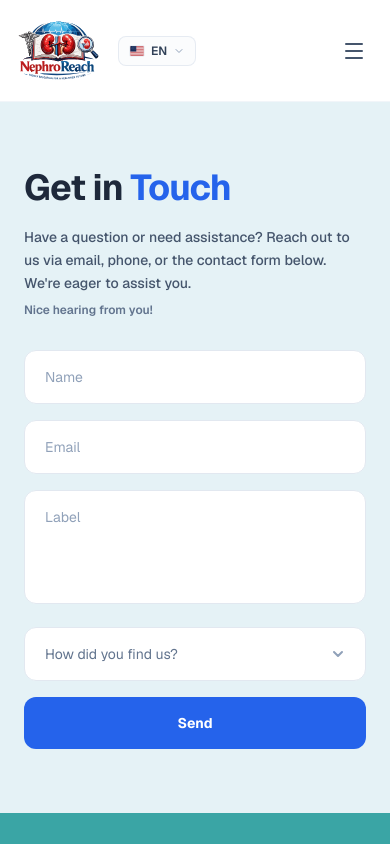
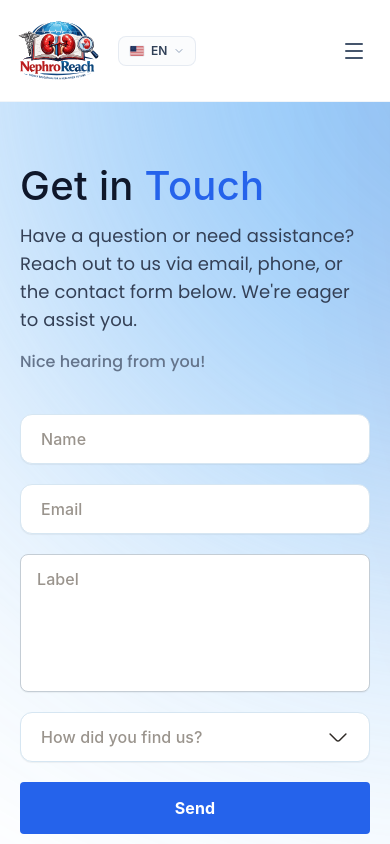
Before and after one commit to mahmud-gitcode/Nephro-reach, a Next.js app: page /contact-us in a window 390 px wide. Shown: the top 844 px of the page. Built offline with nearby package versions, Linux system fonts and the light colour scheme.

Commit message:
Add Poppins font and update Contact Us page for improved styling and user experience

```diff
--- a/app/contact-us/page.tsx
+++ b/app/contact-us/page.tsx
@@ -3,8 +3,16 @@
 import React, { useState } from "react";
 import Header from "@/components/layout/Header";
 import Footer from "@/components/layout/Footer";
-import Image from "next/image";
-import { ChevronDown } from "lucide-react";
+
+const sources = [
+  { value: "search", label: "Search Engine" },
+  { value: "social", label: "Social Media" },
+  { value: "referral", label: "Referral" },
+  { value: "other", label: "Other" },
+];
+
+const fieldShell =
+  "w-full rounded-[12px] border border-[#D6E6F2] bg-white px-5 py-3 text-base font-medium leading-6 tracking-[0.08px] text-[#0F172A] shadow-[0_1px_1px_rgba(0,0,0,0.05)] outline-none placeholder:text-[#9A948D] focus:border-[#2563EB] focus:shadow-[0_0_0_4px_#D7EDFF]";
 
 export default function ContactUsPage() {
   const [formData, setFormData] = useState({
@@ -14,7 +22,11 @@ export default function ContactUsPage() {
     source: "",
   });
 
-  const handleChange = (e: React.ChangeEvent<HTMLInputElement | HTMLTextAreaElement | HTMLSelectElement>) => {
+  const handleChange = (
+    e: React.ChangeEvent<
+      HTMLInputElement | HTMLTextAreaElement | HTMLSelectElement
+    >,
+  ) => {
     const { name, value } = e.target;
     setFormData((prev) => ({ ...prev, [name]: value }));
   };
@@ -25,33 +37,50 @@ export default function ContactUsPage() {
   };
 
   return (
-    <>
-      <div className="min-h-screen flex flex-col font-sans bg-[#F9FBFF] overflow-hidden">
+    <div className="flex min-h-screen flex-col bg-white font-sf text-[#0F172A]">
       <Header />
 
-      <main className="relative flex-grow flex w-full">
-        {/* Right side teal background block - approx 33% of screen */}
-        <div className="absolute top-0 right-0 w-full lg:w-[33%] h-full bg-[#3AA5A5] z-0" />
+      <main className="relative w-full flex-grow overflow-hidden border-t border-[#E9EEF4] lg:h-[900px]">
+        {/* Blurred colour washes behind the form */}
+        <div
+          aria-hidden
+          className="pointer-events-none absolute left-1/2 top-0 h-full w-[1440px] -translate-x-1/2"
+        >
+          <div className="absolute left-[505px] top-[-535px] size-[992px] rounded-full bg-[#55A8F5] opacity-70 blur-[198px]" />
+          <div className="absolute left-[1287px] top-[-460px] size-[992px] rounded-full bg-[#FF0000] opacity-70 blur-[198px]" />
 
-        {/* Background diagonal graphics for left side */}
-        <div className="absolute top-[-10%] left-[-10%] w-[50%] h-[150%] bg-[#EAF2FF] transform rotate-[-45deg] z-0 hidden lg:block pointer-events-none" />
+          {/* Two pale diagonal pills sweeping in from the lower left */}
+          <div className="absolute left-[-116px] top-[-46px] flex h-[557px] w-[584px] items-center justify-center">
+            <div className="flex-none -scale-y-100 rotate-[42.14deg] skew-x-[2.07deg]">
+              <div className="h-[155px] w-[652px] rounded-[105px] bg-[#DBE9FE] opacity-[0.47]" />
+            </div>
+          </div>
+          <div className="absolute left-[-290px] top-[73px] flex h-[600px] w-[629px] items-center justify-center">
+            <div className="flex-none -scale-y-100 rotate-[42.14deg] skew-x-[2.07deg]">
+              <div className="h-[167px] w-[703px] rounded-[105px] bg-[#DBE9FE] opacity-[0.47]" />
+            </div>
+          </div>
+        </div>
 
-        {/* Main Content Flex Container */}
-        <div className="w-full flex flex-col lg:flex-row relative z-10">
-
-          {/* Left Column (Form) */}
-          <div className="w-full lg:w-[55%] px-6 sm:px-12 md:px-[60px] lg:pl-[120px] py-16 md:py-24 flex flex-col justify-center bg-[#F9FBFF]/90 lg:bg-transparent backdrop-blur-sm lg:backdrop-blur-none">
-            <h1 className="text-4xl sm:text-[44px] md:text-[54px] font-bold text-[#1E293B] tracking-tight leading-tight mb-4">
+        <div className="relative mx-auto flex w-full max-w-[614px] flex-col gap-10 px-5 py-16 sm:px-0 lg:pb-0 lg:pt-[113px]">
+          <div className="flex w-full flex-col items-start gap-4">
+            <h1 className="text-[40px] font-medium leading-none tracking-[0.3px] text-[#0F172A] sm:text-[60px]">
               Get in <span className="text-[#2563EB]">Touch</span>
             </h1>
-            <p className="text-slate-600 text-sm md:text-base font-medium leading-relaxed mb-2 max-w-lg">
-              Have a question or need assistance? Reach out to us via email, phone, or the contact form below. We're eager to assist you.
+            <p className="font-poppins text-lg font-normal leading-7 tracking-[0.09px] text-[#344056]">
+              <span className="sm:block">
+                Have a question or need assistance? Reach out to us via email,{" "}
+              </span>
+              <span className="sm:block">
+                phone, or the contact form below. We&apos;re eager to assist you.
+              </span>
             </p>
-            <p className="text-slate-500 text-xs md:text-sm font-semibold mb-8">
+            <p className="font-poppins text-base font-medium leading-6 tracking-[0.08px] text-[#64748B]">
               Nice hearing from you!
             </p>
+          </div>
 
-            <form onSubmit={handleSubmit} className="space-y-4 max-w-lg">
+          <form onSubmit={handleSubmit} className="flex w-full flex-col gap-5">
             <input
               type="text"
               name="name"
@@ -59,7 +88,7 @@ export default function ContactUsPage() {
               value={formData.name}
               onChange={handleChange}
               required
-                className="w-full px-5 py-4 rounded-xl border border-slate-200 focus:border-blue-500 outline-none text-sm placeholder-slate-400 bg-white"
+              className={`h-[50px] ${fieldShell}`}
             />
             <input
               type="email"
@@ -68,16 +97,15 @@ export default function ContactUsPage() {
               value={formData.email}
               onChange={handleChange}
               required
-                className="w-full px-5 py-4 rounded-xl border border-slate-200 focus:border-blue-500 outline-none text-sm placeholder-slate-400 bg-white"
+              className={`h-[50px] ${fieldShell}`}
             />
             <textarea
               name="message"
               placeholder="Label"
-                rows={4}
               value={formData.message}
               onChange={handleChange}
               required
-                className="w-full px-5 py-4 rounded-xl border border-slate-200 focus:border-blue-500 outline-none text-sm placeholder-slate-400 bg-white resize-none"
+              className="h-[138px] w-full resize-none rounded-[8px] border border-[#C4CDD5] bg-white py-3 pl-4 pr-3 text-base font-medium leading-6 tracking-[0.08px] text-[#0F172A] shadow-[0_1px_1px_rgba(0,0,0,0.05)] outline-none placeholder:text-[#9A948D] focus:border-[#2563EB] focus:shadow-[0_0_0_4px_#D7EDFF]"
             />
             <div className="relative">
               <select
@@ -85,44 +113,38 @@ export default function ContactUsPage() {
                 value={formData.source}
                 onChange={handleChange}
                 required
-                  className="w-full px-5 py-4 rounded-xl border border-slate-200 focus:border-blue-500 outline-none text-sm text-slate-500 bg-white appearance-none cursor-pointer"
+                className={`h-[50px] cursor-pointer appearance-none pr-14 ${fieldShell} ${
+                  formData.source ? "text-[#0F172A]" : "text-[#9A948D]"
+                }`}
               >
-                  <option value="" disabled>How did you find us?</option>
-                  <option value="search">Search Engine</option>
-                  <option value="social">Social Media</option>
-                  <option value="referral">Referral</option>
-                  <option value="other">Other</option>
+                <option value="" disabled>
+                  How did you find us?
+                </option>
+                {sources.map((source) => (
+                  <option key={source.value} value={source.value}>
+                    {source.label}
+                  </option>
+                ))}
               </select>
-                <div className="absolute right-5 top-1/2 -translate-y-1/2 pointer-events-none text-slate-400">
-                  <ChevronDown className="w-4 h-4 stroke-[3]" />
-                </div>
+              <span className="pointer-events-none absolute right-5 top-1/2 block size-6 -translate-y-1/2">
+                <img
+                  src="/images/contact/arrow-down.svg"
+                  alt=""
+                  className="size-full"
+                />
+              </span>
             </div>
             <button
               type="submit"
-                className="w-full py-4 bg-[#2563EB] hover:bg-blue-700 text-white font-bold text-sm rounded-xl transition-all"
+              className="flex h-[52px] w-full items-center justify-center gap-2 rounded-[4px] bg-[#2563EB] px-3.5 py-3 text-base font-bold leading-6 tracking-[0.08px] text-white transition-colors hover:bg-[#1D4ED8]"
             >
               Send
             </button>
           </form>
         </div>
+      </main>
 
-          {/* Right Column (Image) */}
-          <div className="w-full lg:w-[45%] relative px-6 sm:px-12 md:px-[60px] lg:px-0 py-12 lg:py-20 flex justify-center items-center">
-            {/* The image overlaps the white and teal sections precisely */}
-            <div className="relative w-full max-w-[540px] aspect-[4/5] sm:aspect-[3/4] lg:aspect-[4/5] rounded-[32px] overflow-hidden shadow-2xl lg:-translate-x-[15%]">
-              <Image
-                src="/images/contactUs-top.png"
-                alt="Get in Touch"
-                fill
-                className="object-cover"
-              />
+      <Footer />
     </div>
-          </div>
-
-        </div>
-      </main>
-    </div>
-    <Footer />
-    </>
   );
 }
--- a/app/globals.css
+++ b/app/globals.css
@@ -12,6 +12,7 @@
   --font-mono: var(--font-geist-mono);
   --font-manrope: var(--font-manrope-src), "Manrope", sans-serif;
   --font-inter: var(--font-inter-src), "Inter", sans-serif;
+  --font-poppins: var(--font-poppins-src), "Poppins", sans-serif;
   --font-sf: "SF Pro Text", "SF Pro Display", -apple-system, BlinkMacSystemFont,
     "Segoe UI", system-ui, sans-serif;
 }
--- a/app/page.tsx
+++ b/app/page.tsx
@@ -19,7 +19,7 @@ export default function Home() {
         <Hero />
         <HowItWorks />
         <Engagement />
-        <Pricing />
+        <Pricing eyebrow="Pricing" sideCtaVariant="outline" />
         <Testimonials />
         <WhatMembersGet />
         <ContactUs />
--- a/app/pricing/page.tsx
+++ b/app/pricing/page.tsx
@@ -3,17 +3,15 @@
 import React from "react";
 import Header from "@/components/layout/Header";
 import Footer from "@/components/layout/Footer";
-import PricingHero from "@/components/PricingHero";
 import Pricing from "@/components/homePage/Pricing";
 
 export default function PricingPage() {
   return (
-    <div className="min-h-screen bg-white flex flex-col justify-between font-sans">
-      <div>
-        <Header />
-        <PricingHero />
-        <Pricing />
-      </div>
+    <div className="flex min-h-screen flex-col bg-white font-sf text-[#0F172A]">
+      <Header />
+      <main className="flex-grow">
+        <Pricing eyebrow="Pricing" sideCtaVariant="outline" />
+      </main>
       <Footer />
     </div>
   );
--- a/components/homePage/ContactUs.tsx
+++ b/components/homePage/ContactUs.tsx
@@ -8,7 +8,7 @@ export default function ContactUs() {
     <section className="relative w-full overflow-hidden bg-white">
       <div className="pointer-events-none absolute left-1/2 top-0 h-full w-[1440px] -translate-x-1/2">
         <div className="absolute left-[251px] top-[-611px] size-[992px] rounded-full bg-[#55A8F5] opacity-70 blur-[198px]" />
-        <div className="absolute left-[1034px] top-[-536px] size-[992px] rounded-full bg-red-500 opacity-70 blur-[198px]" />
+        <div className="absolute left-[1034px] top-[-536px] size-[992px] rounded-full bg-[#FF0000] opacity-70 blur-[198px]" />
       </div>
 
       <div className="relative mx-auto flex min-h-[320px] w-full max-w-[1440px] items-center px-5 sm:px-10 lg:h-[376px] lg:px-[72px]">
```
Also changed, not shown: app/layout.tsx (+8 -2 lines), app/login/page.tsx (+4 -3 lines), app/registration/page.tsx (+35 -41 lines), components/homePage/Pricing.tsx (+27 -6 lines), components/layout/Header.tsx (+29 -24 lines), public/images/contact/arrow-down.svg (added). Lines whose indentation alone changed are shown as unchanged.
